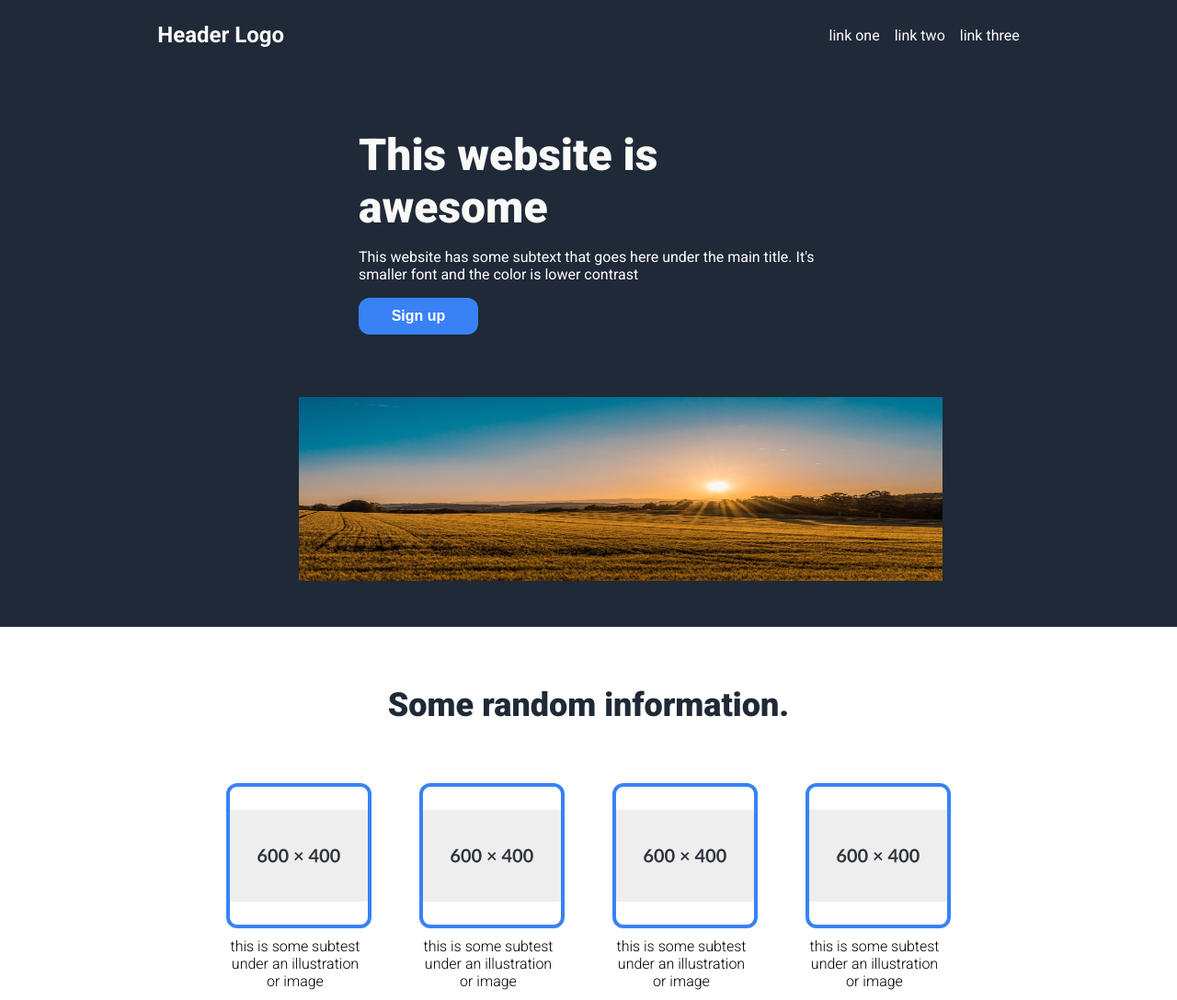
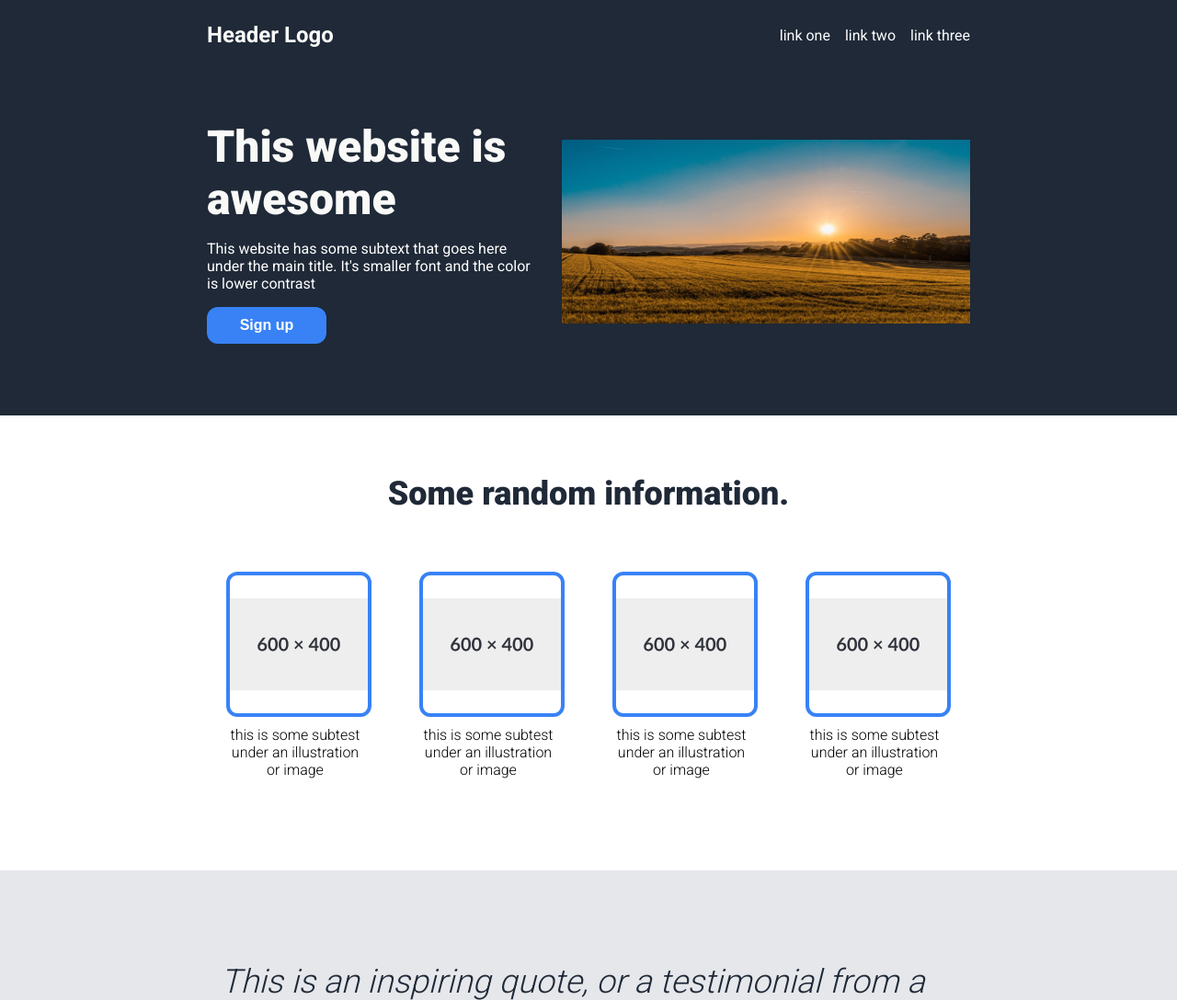
Before and after one commit to kikisam-22/TOP---Landing-Page, a plain HTML site: page index.html in a window 1280 px wide. Shown: the top 1088 px of the page at 92% size. Drawn offline with Linux system fonts and the light colour scheme.

Commit message:
Fixing hero's img bug when live. Image won't shrink before wrapping. To be looked at. Deleting flex wrap on container.

```diff
--- a/style.css
+++ b/style.css
@@ -23,12 +23,11 @@ body{
 .header{
     display: flex;
     align-items: center;
-    justify-content: space-around;
-    gap : 450px;
+    justify-content: space-between;
     padding-top : 24px;
     padding-bottom : 50px;
-    padding-left: 100px;
-    padding-right: 100px;
+    padding-left: 225px;
+    padding-right: 225px;
     flex-wrap: wrap;
 }
 
@@ -58,8 +57,11 @@ a{
     align-items: center;
     justify-content: space-around;
     gap : 30px;
-    padding: 0 325px;
-    flex-wrap: wrap;
+    padding: 0 225px;
+}
+
+.hero>*{
+    flex: initial;
 }
 
 .left-element{
@@ -67,16 +69,12 @@ a{
     justify-content: center;
     flex-direction: column;
     flex-wrap: wrap;
-    max-width: 500px;
     gap: 16px;
     height: 300px;
 }
 
 .hero img{
-    display: flex;
-    flex-shrink: 0 1 auto;
-    max-width: 1000px;
-    min-width: 700px;
+    width: 1000px;
     height: 200px;
 }
 
```
